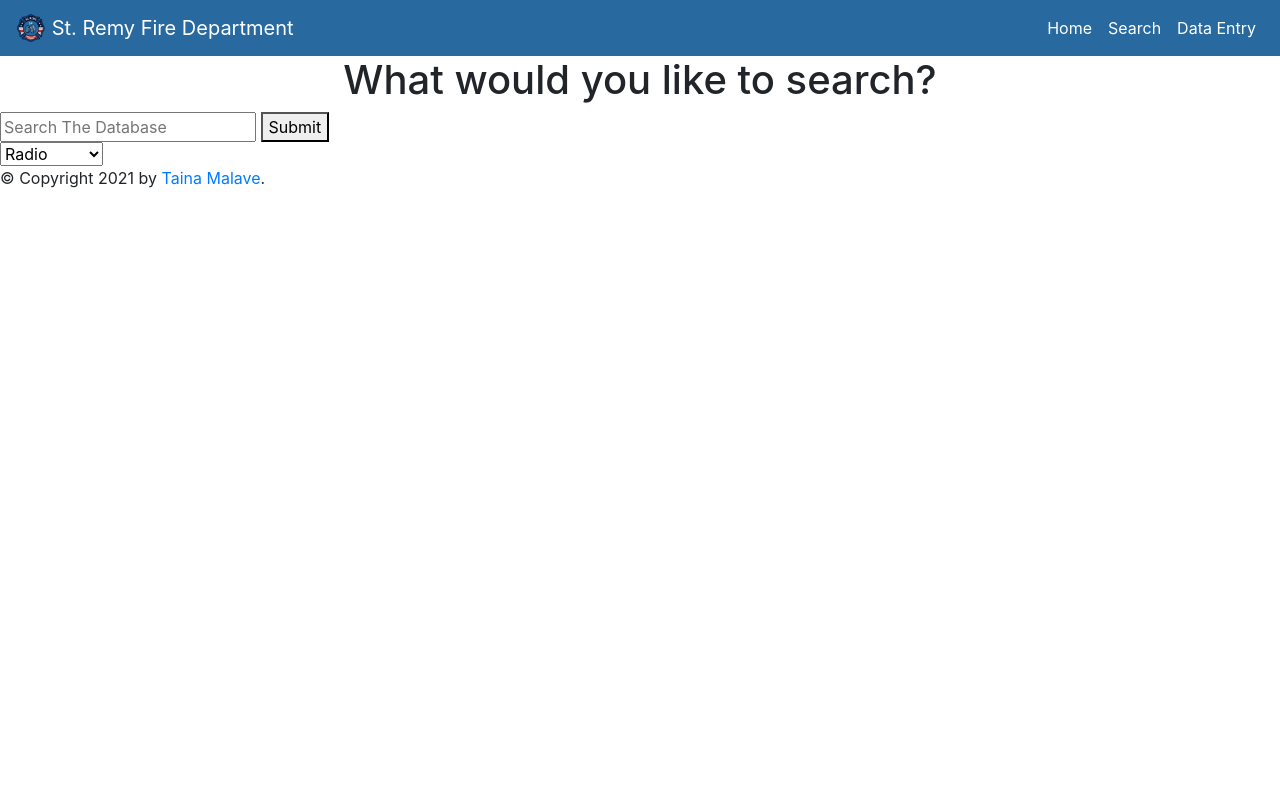
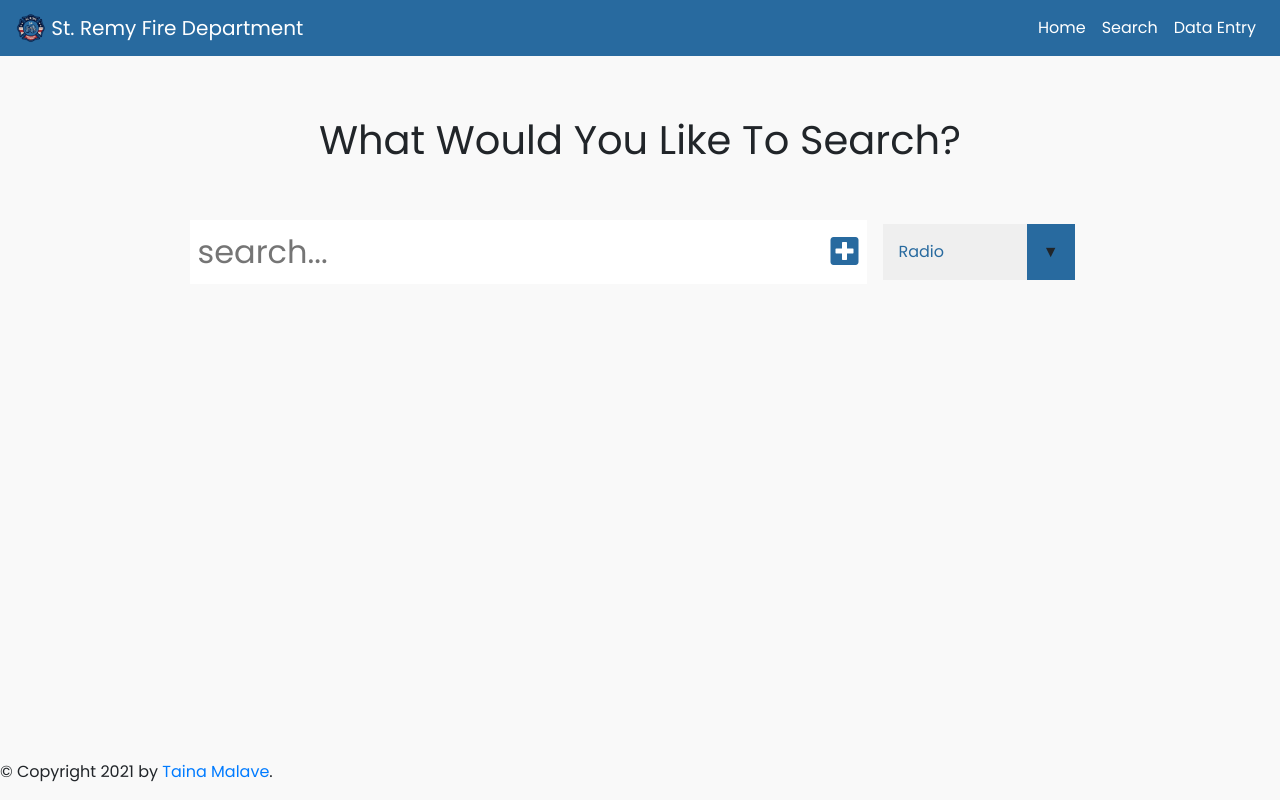
Before and after one commit to TainaMalave/st-remy-fire-department-iis, a Flask app: page /search in a window 1280 px wide. Run offline with Flask 2, Linux system fonts and the light colour scheme; some libraries are stand-ins or nearby versions.

Commit message:
Finished Styling Search Page

```diff
--- a/app/static/css/styles.css
+++ b/app/static/css/styles.css
@@ -1,3 +1,11 @@
+@import url('https://fonts.googleapis.com/css2?family=Poppins:wght@400;500;600;700&display=swap');
+
+body {
+  font-family: 'Poppins', sans-serif;
+  background: #F9F9F9;
+}
+
+/* Bootstrap Nav Bar, Custom Styling */
 .navbar-custom {
   background-color: #286a9f !important;
 }
@@ -5,8 +13,105 @@
 .navbar-custom a {
   color: #fff !important;
 }
+/* End Nav Bar */
 
-/* Styling Tables */
+/* Styling Base Template */
+.body-container {
+  position: relative;
+  min-height: 100vh;
+}
+
+#footer {
+  position: absolute;
+  bottom: 0;
+  width: 100%;
+  height: 2.5rem;
+}
+/* End Base Template Styling */
+
+/* Styling Search Page */
+.form-container {
+  display: flex;
+  justify-content: center;
+  align-items: center;
+  flex-direction: column;
+}
+
+.form-container h1 {
+  margin-top: 3.75rem;
+  font-weight: 400;
+}
+
+form {
+  min-height: 20vh;
+  display: flex;
+  justify-content: center;
+  align-items: center;
+}
+
+form button {
+  color: #286a9f;
+  background: #f7fffe;
+  cursor: pointer;
+  transition: all 0.3s ease;
+}
+
+form input, form button {
+  padding: 0.5rem;
+  font-size: 2rem;
+  border: none;
+  background: white;
+}
+
+.category_dropdown {
+  margin: 0.5rem;
+  background: white;
+  font-size: 1.5rem;
+  color: black;
+  display: flex;
+  justify-content: space-between;
+  align-items: center;
+  transition: all 1s ease;
+}
+
+#category_dropdown {
+  padding: 1rem;
+}
+
+select {
+  -webkit-appearance: none;
+  -moz-appearance: none;
+  -ms-appearance: none;
+  appearance: none;
+  outline: 0;
+  box-shadow: none;
+  border: 0 !important;
+  background-image: none;
+}
+
+.select {
+  margin: 1rem;
+  position: relative;
+  overflow: hidden;
+}
+
+select {
+  color: #286a9f;
+  font-family: "Poppins", sans-serif;
+  cursor: pointer;
+  width: 12rem;
+}
+
+.select::after {
+  content: "\25BC";
+  position: absolute;
+  top: 0;
+  right: 0;
+  padding: 1rem;
+  background: #286a9f;
+  cursor: pointer;
+  pointer-events: none;
+}
 
 table,
 th,
@@ -27,5 +132,5 @@ th {
 table {
   border-spacing: 0.313rem;
   margin: 0 auto;
-  background-color: lightblue;
 }
+/* End Search Page Styling */
--- a/app/templates/search.html
+++ b/app/templates/search.html
@@ -2,14 +2,26 @@
 {% block title %}Search Database{% endblock %}
 {% block head %}
 {{ super() }}
+
+<!-- Link To Icon. Only Used On This Page -->
+<link
+rel="stylesheet"
+href="https://cdnjs.cloudflare.com/ajax/libs/font-awesome/5.12.1/css/all.min.css"
+integrity="sha256-mmgLkCYLUQbXn0B1SRqzHar6dCnv9oZFPEC1g1cwlkk="
+crossorigin="anonymous"
+/>
+
 {% endblock %}
+
 
 <!-- Content For Search Page -->
 {% block content %}
-<h1><center>What would you like to search?</center></h1>
+<div class="form-container">
+  <h1>What Would You Like To Search?</h1>
   <form class="example" method="post" action="" >
-      <input type="text" placeholder="Search The Database" name="search" />
-      <button type="submit">Submit<i class="fa fa-search"></i>
+    <input type="text" placeholder="search..." name="search" />
+    <button type="submit">
+      <i class="fas fa-plus-square"></i>
     </button>
     <div class="select">
       <select name="category_dropdown" id="category_dropdown">
@@ -23,6 +35,9 @@
       </select>
     </div>
   </form>
+</div>
+
+<!-- Showing Results From Search -->
 <div class="results-container">
   <table>
       <tr>
@@ -31,7 +46,6 @@
         {% endfor %}
       </tr>
     <center>
-
       {% for item in data %}
             <tr>
               {%for i in range(0, item|length)%}
```
Lines whose indentation alone changed are shown as unchanged.
